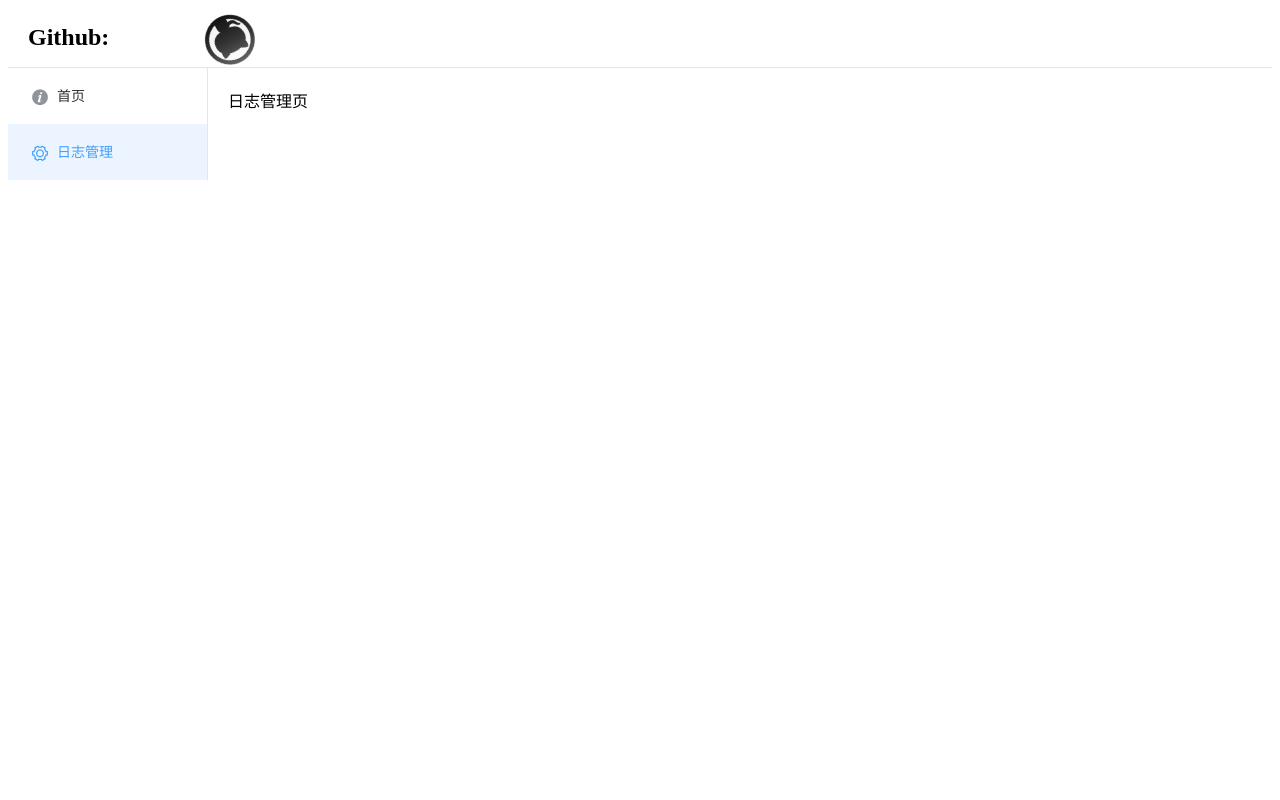
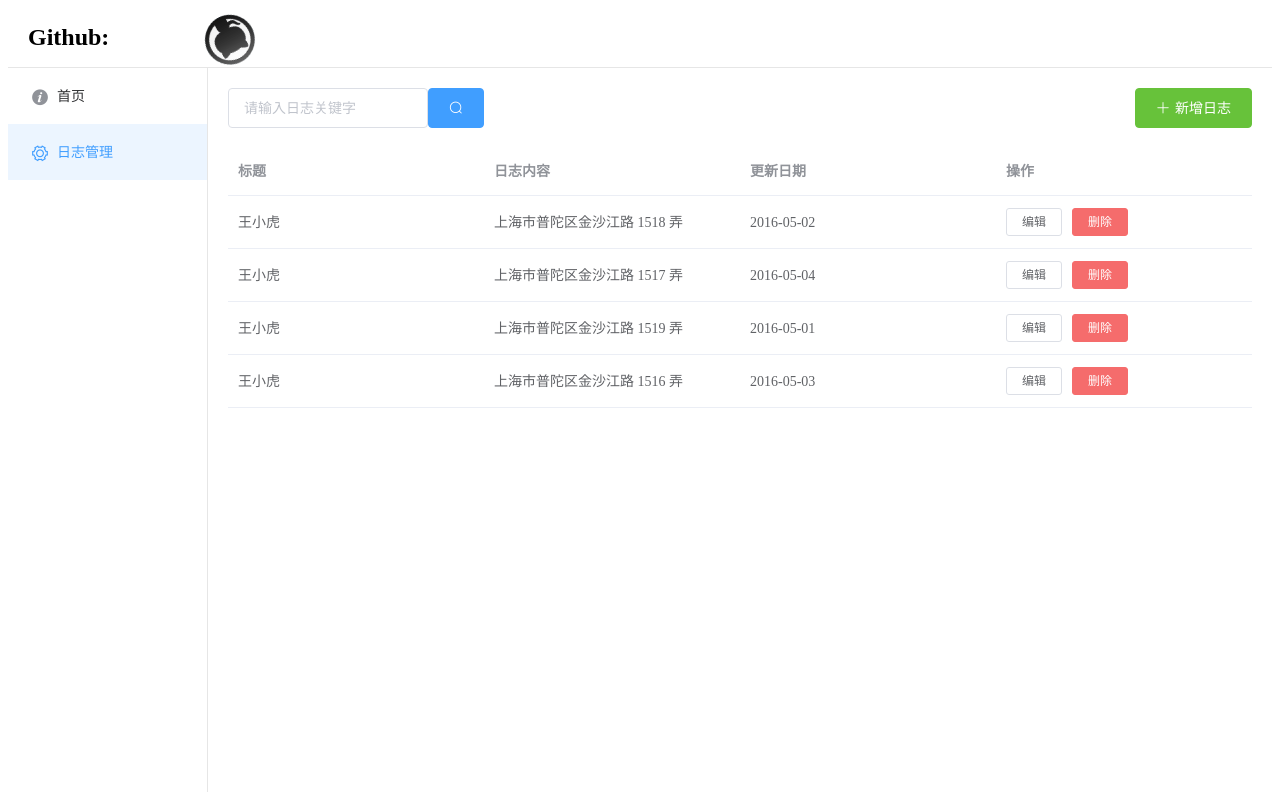
Before and after one commit to zhanggoodzhi/myHome_front, a Vue app: page / in a window 1280 px wide. Both pictures are taken after a click on the item "日志管理". Built offline with nearby package versions, Linux system fonts and the light colour scheme.

Commit message:
完善日志表格

```diff
--- a/src/App.vue
+++ b/src/App.vue
@@ -1,6 +1,6 @@
 <template>
   <div id="app">
-    <el-container>
+    <el-container class="container">
       <el-header height="60px" class="header">
         <div class="left">
           <h1>Github:</h1>
@@ -12,8 +12,8 @@
         </div>
       </el-header>
       <el-container>
-        <el-aside width="200px">
-          <el-menu :router="true" default-active="/" class="el-menu-vertical-demo">
+        <el-aside class="menu-wrap" width="200px">
+          <el-menu :router="true" :default-active="$route.path" class="menu">
             <el-menu-item index="/">
               <i class="el-icon-info"></i>
               <span slot="title">首页</span>
@@ -35,8 +35,8 @@
 <script>
 export default {
   methods: {
-    jump:function(path){
-      console.log('334343');
+    jump: function(path) {
+      console.log("334343");
       this.$router.push(path);
     }
   }
@@ -55,6 +55,15 @@ export default {
   }
 }
 
+.container {
+  height: calc(~"100vh - 16px");
+}
+.menu-wrap {
+  border-right: 1px solid #e6e6e6;
+  .menu {
+    border-right: 0;
+  }
+}
 .header {
   border-bottom: 1px solid #e6e6e6;
   display: flex;
--- a/src/views/home/Index.vue
+++ b/src/views/home/Index.vue
@@ -2,13 +2,7 @@
     <span>哈罗，我叫张志</span>
 </template>
 <script>
-    export default {
-        data() {
-            return {
-                a:1
-            }
-        }
-    }
+
 </script>
 <style lang="less" scoped>
 
--- a/src/views/note/Index.vue
+++ b/src/views/note/Index.vue
@@ -1,15 +1,112 @@
 <template>
-    <span>日志管理页</span>
+  <div>
+    <div class="search-wrap">
+      <el-input class="keyword" v-model="keyword" placeholder="请输入日志关键字"></el-input>
+      <el-button type="primary" icon="el-icon-search"></el-button>
+      <el-button class="add" type="success" icon="el-icon-plus" @click="handleAdd()">新增日志</el-button>
+    </div>
+    <div class="table-wrap">
+      <el-table :data="tableData" style="width: 100%">
+        <el-table-column prop="title" label="标题">
+        </el-table-column>
+        <el-table-column prop="content" label="日志内容">
+        </el-table-column>
+        <el-table-column prop="date" label="更新日期">
+        </el-table-column>
+        <el-table-column label="操作">
+          <template slot-scope="scope">
+            <el-button size="mini" @click="handleEdit(scope.row)">编辑</el-button>
+            <el-button size="mini" type="danger" @click="handleDelete(scope.row)">删除</el-button>
+          </template>
+        </el-table-column>
+      </el-table>
+    </div>
+    <el-dialog :title="dialogTitle" :visible.sync="dialogVisible" width="30%" @close="clearModal()">
+      <el-form ref="form" :model="data" :rules="rules" label-width="100px">
+        <el-form-item label="标题" prop="title">
+          <el-input v-model="data.title"></el-input>
+        </el-form-item>
+        <el-form-item label="日志内容" prop="content">
+          <el-input v-model="data.content"></el-input>
+        </el-form-item>
+      </el-form>
+      <span slot="footer" class="dialog-footer">
+        <el-button @click="dialogVisible = false">取 消</el-button>
+        <el-button type="primary" @click="dialogVisible = false">确 定</el-button>
+      </span>
+    </el-dialog>
+  </div>
 </template>
 <script>
-    export default {
-        data() {
-            return {
-                a:1
-            }
+export default {
+  data() {
+    return {
+      keyword: "",
+      dialogTitle: "新增日志",
+      dialogVisible: false,
+      data: {
+        title: "",
+        content: ""
+      },
+      rules: {
+        title: [{ required: true, message: "请输入标题", trigger: "blur" }],
+        content: [{ required: true, message: "请输入日志内容", trigger: "blur" }]
+      },
+      tableData: [
+        {
+          date: "2016-05-02",
+          title: "王小虎",
+          content: "上海市普陀区金沙江路 1518 弄"
+        },
+        {
+          date: "2016-05-04",
+          title: "王小虎",
+          content: "上海市普陀区金沙江路 1517 弄"
+        },
+        {
+          date: "2016-05-01",
+          title: "王小虎",
+          content: "上海市普陀区金沙江路 1519 弄"
+        },
+        {
+          date: "2016-05-03",
+          title: "王小虎",
+          content: "上海市普陀区金沙江路 1516 弄"
         }
+      ]
+    };
+  },
+  methods: {
+    handleAdd() {
+      this.dialogTitle='新增日志';
+      this.dialogVisible=true;
+    },
+    handleEdit(row) {
+      console.log(row);
+      this.dialogTitle='编辑日志';
+      this.dialogVisible=true;
+    },
+    handleDelete(row) {
+      console.log(row);
+    },
+    clearModal(){
+      this.$refs.form.resetFields();
     }
+  }
+};
 </script>
 <style lang="less" scoped>
+.keyword {
+  width: 200px;
+}
 
+.search-wrap {
+  .add {
+    float: right;
+  }
+}
+
+.table-wrap {
+  margin-top: 20px;
+}
 </style>
```
